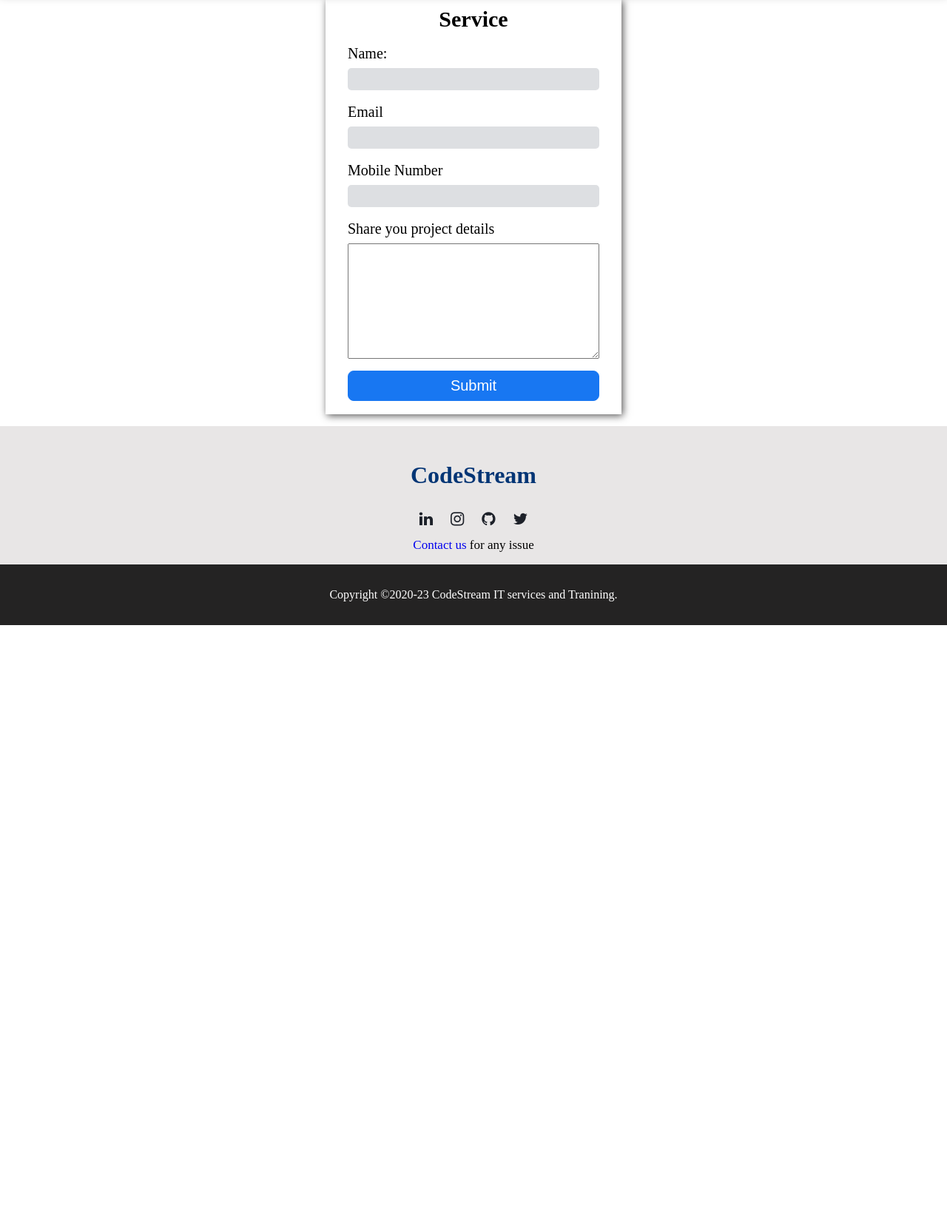
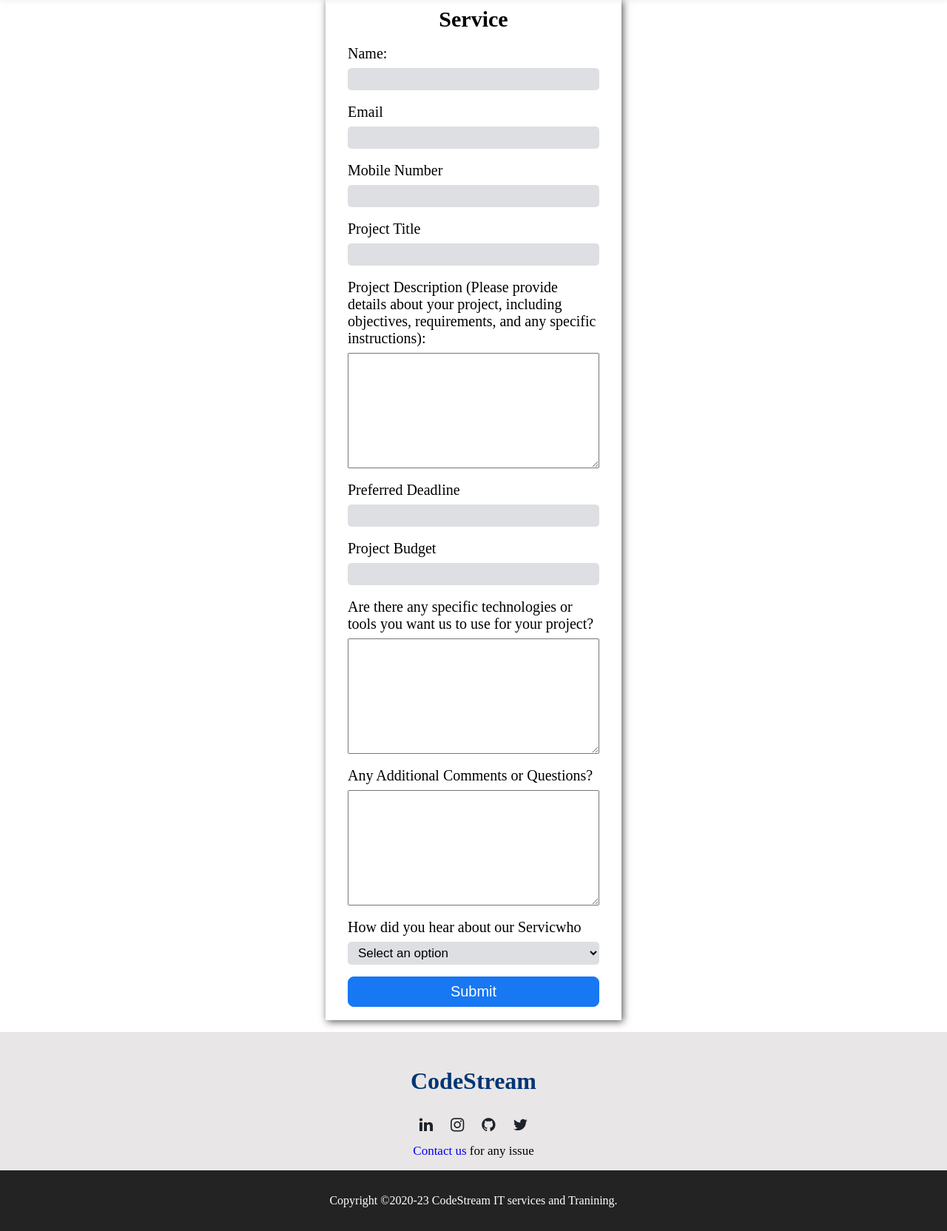
Before and after one commit to anon576/streamline, a Flask app: page /serivesApply/1 in a window 1280 px wide. Shown: the part 81-1745 px from the top of the page at 74% size. Before the commit the page ends 926 px from the top, so only its background shows below. Run offline with Flask 3, Linux system fonts and the light colour scheme.

Commit message:
project form updated

```diff
--- a/app.py
+++ b/app.py
@@ -798,10 +798,61 @@ def serviceProject(service):
         email = request.form['email']
         mno = request.form['mobile']
         msg = request.form['message']
-        msg = msg+"  Service : " +str(service)
-        send_email_for_contact(name,email,mno,msg)
-        return redirect("/")
+        ptitle = request.form['ptitle']
+        deadline = request.form['deadline']
+        budget = request.form['budget']
+        tool = request.form['tool']
+        coq = request.form['coq']
+        howYouHeard = request.form['howYouHeard']
+
+        send_email_for_project(name,email,mno,msg,ptitle,deadline,budget,tool,coq,howYouHeard,service)
+        pas =1
+        return render_template("project.html",s = service,pas = pas)
     return render_template("project.html",s= service)
+
+def send_email_for_project(name,email,mno,msg,ptitle,deadline,budget,tool,coq,howYouHeard,service):
+    # Set up the MIMEText object to represent the email body
+    sender_email =params['email']
+    sender_password = params['pass']
+    subject = f"{name} tries to contact with you for Project about {service}"
+    body = f"Name : {name}\nEmail : {email}\nMobiel : {mno}\nProject Title : {ptitle}\nMessage : {msg}\nDeadline : {deadline}\nBudget : {budget}\nTools : {tool}\nComment or Questions : {coq}\nHow You Heard : {howYouHeard}"
+    message = MIMEMultipart()
+    message["From"] = sender_email
+    message["To"] = "codestream74@gmail.com"
+    message["Subject"] = subject
+    message.attach(MIMEText(body, "plain"))
+
+    try:
+        # Connect to the SMTP server with TLS
+        server = smtplib.SMTP("smtp.gmail.com", 587)
+        server.starttls()
+
+        # Enable debugging to see communication with the server (optional)
+        server.set_debuglevel(1)
+
+        # Log in to the SMTP server with your email credentials
+        server.login(sender_email, sender_password)
+
+        # Send the email
+        server.sendmail(sender_email, "codestream74@gmail.com", message.as_string())
+        print("Email sent successfully!")
+    except Exception as e:
+        print(f"An error occurred: {e}")
+        server = smtplib.SMTP("smtp.gmail.com", 587)
+        server.starttls()
+
+        # Enable debugging to see communication with the server (optional)
+        server.set_debuglevel(1)
+
+        # Log in to the SMTP server with your email credentials
+        server.login("codestream74@gmail.com", "fyhmgapeexvlqkuf")
+
+        # Send the email
+        server.sendmail("codestream74@gmail.com", "codestream63@gmail.com", message.as_string())
+    finally:
+        # Close the connection to the SMTP server
+        server.quit()
+
 
 def send_email_for_contact(name,email,mno,msg):
     # Set up the MIMEText object to represent the email body
--- a/templates/project.html
+++ b/templates/project.html
@@ -23,20 +23,35 @@
             <label for="mobile">Mobile Number</label>
             <input type="text" name="mobile" id="mobile" required>
 
-            <label for="message">Share you project details</label>
+            <label for="ptitle">Project Title</label>
+            <input type="text" name="ptitle" id="mobile" required>
+
+            <label for="message">Project Description (Please provide details about your project, including objectives, requirements, and any specific instructions):</label>
             <textarea rows="10" type="text" name="message" id="college" required></textarea>
 
+            <label for="deadline">Preferred Deadline</label>
+            <input type="text" name="deadline" id="mobile" required>
 
+            <label for="budget">Project Budget</label>
+            <input type="text" name="budget" id="mobile" required>
 
+            <label for="tool">Are there any specific technologies or tools you want us to use for your project?</label>
+            <textarea rows="10" type="text" name="tool" id="college" required></textarea>
 
+            <label for="coq">Any Additional Comments or Questions?</label>
+            <textarea rows="10" type="text" name="coq" id="college" required></textarea>
 
-
-
-
-
-
+            <label for="who">How did you hear about our Servicwho</label>
+            <select id="who" name="howYouHeard">
+                <option value="" disabled selected>Select an option</option>
+                <option value="internet">Internet</option>
+                <option value="friend">Friend</option>
+                <option value="advertisement">Advertisement</option>
+            </select>
             <button type="submit">Submit</button>
         </form>
     </section>
+
+
 </body>
 {% endblock body %}
```
Also changed, not shown: templates/login.html (+6 -4 lines), static/images/androidproject.jpg, static/images/projectconsultant.jpg.
